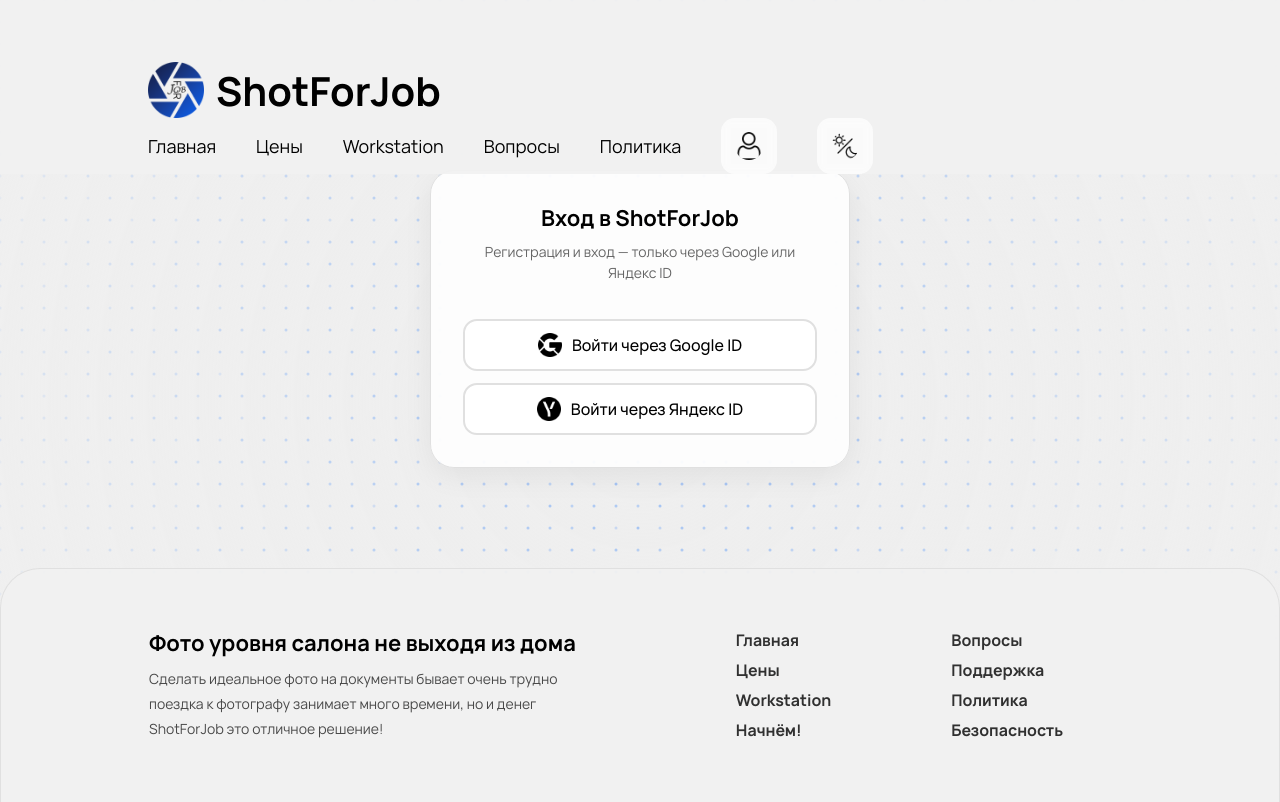
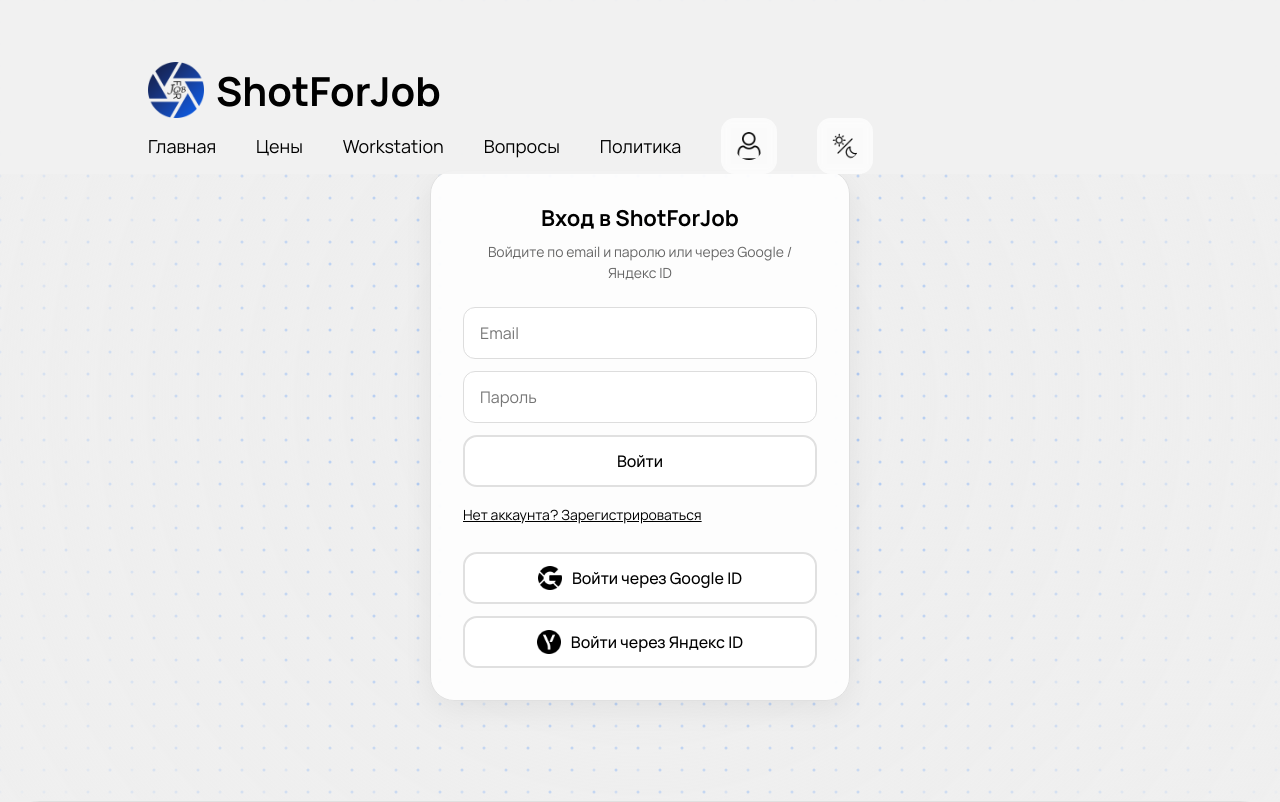
Before and after one commit to Lunarflux-hub/ShotforJob, a Django app: page /login/ in a window 1280 px wide. Shown: the top 802 px of the page. Run offline with Django 5.2, Linux system fonts and the light colour scheme; parts of the project's set-up code (start-up, migrations or seed data) failed here and were passed over; some libraries are stand-ins or nearby versions.

Commit message:
Add email + pass aut

```diff
--- a/apps/accounts/urls.py
+++ b/apps/accounts/urls.py
@@ -1,10 +1,10 @@
 from django.urls import path
-from rest_framework_simplejwt.views import TokenObtainPairView, TokenRefreshView
+from rest_framework_simplejwt.views import TokenRefreshView
 
-from .views import RegisterView
+from .views import EmailLoginView, RegisterView
 
 urlpatterns = [
     path("register/", RegisterView.as_view(), name="auth-register"),
-    path("login/", TokenObtainPairView.as_view(), name="auth-login"),
+    path("login/", EmailLoginView.as_view(), name="auth-login"),
     path("refresh/", TokenRefreshView.as_view(), name="auth-refresh"),
 ]
--- a/static/js/auth.js
+++ b/static/js/auth.js
@@ -198,26 +198,33 @@
     });
 
     // ---------- Email/пароль: логин и регистрация (страница /login/) ----------
-    async function loginWithPassword(username, password) {
+    // ТЕСТОВЫЙ вход по email/паролю (email == логин), для интеграции с
+    // платёжкой. При откате — просто вернуть старый вариант этого блока.
+    async function loginWithPassword(email, password) {
         const resp = await fetch(`${API_BASE}/auth/login/`, {
             method: "POST",
             headers: { "Content-Type": "application/json" },
-            body: JSON.stringify({ username, password }),
+            body: JSON.stringify({ email, password }),
         });
         if (!resp.ok) {
             const err = await resp.json().catch(() => ({}));
-            throw new Error(err.detail || "Неверный логин или пароль");
+            const firstError = Object.values(err)[0];
+            throw new Error(
+                err.detail ||
+                    (Array.isArray(firstError) ? firstError[0] : null) ||
+                    "Неверный email или пароль"
+            );
         }
         const tokens = await resp.json();
-        // Обычный логин по паролю не отдаёт аватар — используем имя пользователя
-        saveSession(tokens.access, tokens.refresh, { name: username });
+        // Обычный логин по паролю не отдаёт аватар — используем email
+        saveSession(tokens.access, tokens.refresh, { name: email, email });
     }
 
-    async function registerAndLogin(username, email, password) {
+    async function registerAndLogin(email, password) {
         const resp = await fetch(`${API_BASE}/auth/register/`, {
             method: "POST",
             headers: { "Content-Type": "application/json" },
-            body: JSON.stringify({ username, email, password }),
+            body: JSON.stringify({ email, password }),
         });
         if (!resp.ok) {
             const err = await resp.json().catch(() => ({}));
@@ -229,7 +236,7 @@
             );
         }
         // /api/auth/register/ не возвращает JWT — логинимся сразу теми же данными
-        await loginWithPassword(username, password);
+        await loginWithPassword(email, password);
     }
 
     function bindLoginForm() {
@@ -242,7 +249,7 @@
             errorBox.style.display = "none";
             try {
                 await loginWithPassword(
-                    form.querySelector("[name=username]").value.trim(),
+                    form.querySelector("[name=email]").value.trim(),
                     form.querySelector("[name=password]").value
                 );
                 window.location.href = "/";
@@ -263,7 +270,6 @@
             errorBox.style.display = "none";
             try {
                 await registerAndLogin(
-                    form.querySelector("[name=username]").value.trim(),
                     form.querySelector("[name=email]").value.trim(),
                     form.querySelector("[name=password]").value
                 );
@@ -272,6 +278,22 @@
                 errorBox.textContent = err.message;
                 errorBox.style.display = "block";
             }
+        });
+    }
+
+    function bindAuthToggle() {
+        const toggleBtn = document.getElementById("authToggleModeBtn");
+        const loginForm = document.getElementById("loginForm");
+        const registerForm = document.getElementById("registerForm");
+        if (!toggleBtn || !loginForm || !registerForm) return;
+
+        toggleBtn.addEventListener("click", () => {
+            const showingLogin = loginForm.style.display !== "none";
+            loginForm.style.display = showingLogin ? "none" : "flex";
+            registerForm.style.display = showingLogin ? "flex" : "none";
+            toggleBtn.textContent = showingLogin
+                ? "Уже есть аккаунт? Войти"
+                : "Нет аккаунта? Зарегистрироваться";
         });
     }
 
@@ -370,6 +392,7 @@
         updateBalanceWidget();
         bindLoginForm();
         bindRegisterForm();
+        bindAuthToggle();
         initMobileMenu();
 
         const yandexBtn = document.getElementById("yandexLoginBtn");
--- a/templates/login.html
+++ b/templates/login.html
@@ -780,9 +780,32 @@
         <div class="auth-wrap">
             <div class="auth-card">
                 <h1 class="auth-title">Вход в ShotForJob</h1>
-                <p class="auth-subtitle">Регистрация и вход — только через Google или Яндекс ID</p>
+                <p class="auth-subtitle">Войдите по email и паролю или через Google / Яндекс ID</p>
 
                 <div class="auth-error" id="loginError" style="display:none;"></div>
+
+                <!-- ТЕСТОВЫЙ вход по email/паролю (для интеграции с платёжкой) -->
+                <form id="loginForm" class="auth-form" style="display:flex; flex-direction:column; gap:12px; margin-bottom:16px;">
+                    <input type="email" name="email" placeholder="Email" required
+                           style="padding:14px 16px; border-radius:12px; border:1px solid #ddd; font-family:'Vela Sans', sans-serif; font-size:16px;">
+                    <input type="password" name="password" placeholder="Пароль" required
+                           style="padding:14px 16px; border-radius:12px; border:1px solid #ddd; font-family:'Vela Sans', sans-serif; font-size:16px;">
+                    <button type="submit" class="auth-social-btn">Войти</button>
+                </form>
+
+                <form id="registerForm" class="auth-form" style="display:none; flex-direction:column; gap:12px; margin-bottom:16px;">
+                    <div class="auth-error" id="registerError" style="display:none;"></div>
+                    <input type="email" name="email" placeholder="Email" required
+                           style="padding:14px 16px; border-radius:12px; border:1px solid #ddd; font-family:'Vela Sans', sans-serif; font-size:16px;">
+                    <input type="password" name="password" placeholder="Пароль" required
+                           style="padding:14px 16px; border-radius:12px; border:1px solid #ddd; font-family:'Vela Sans', sans-serif; font-size:16px;">
+                    <button type="submit" class="auth-social-btn">Зарегистрироваться</button>
+                </form>
+
+                <button type="button" id="authToggleModeBtn"
+                        style="background:none; border:none; text-decoration:underline; cursor:pointer; font-family:'Vela Sans', sans-serif; font-size:14px; margin-bottom:16px;">
+                    Нет аккаунта? Зарегистрироваться
+                </button>
 
                 <div class="auth-social">
                     <div id="g_id_onload"
```
Also changed, not shown: apps/accounts/serializers.py (+62 -2 lines), apps/accounts/views.py (+15 -2 lines).
